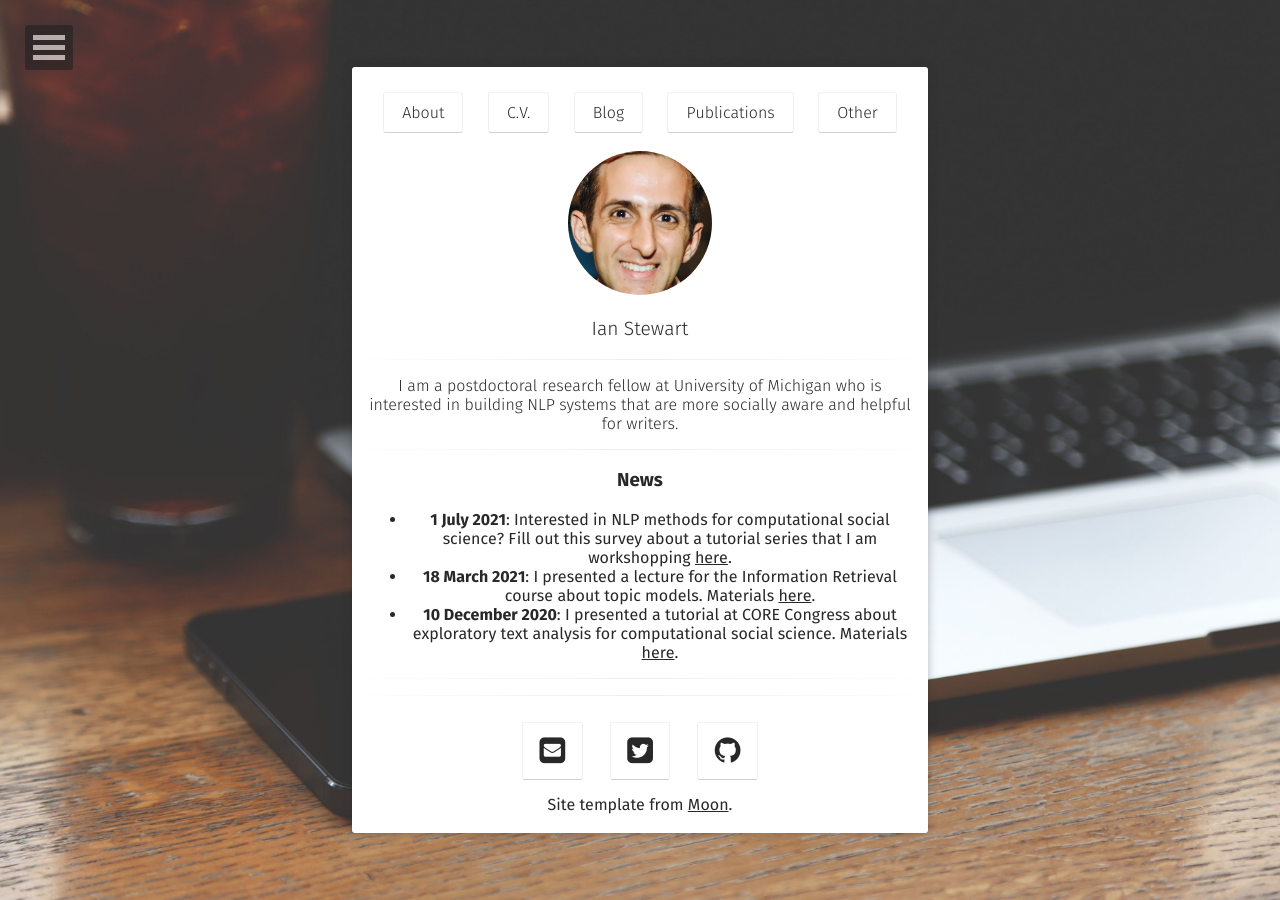
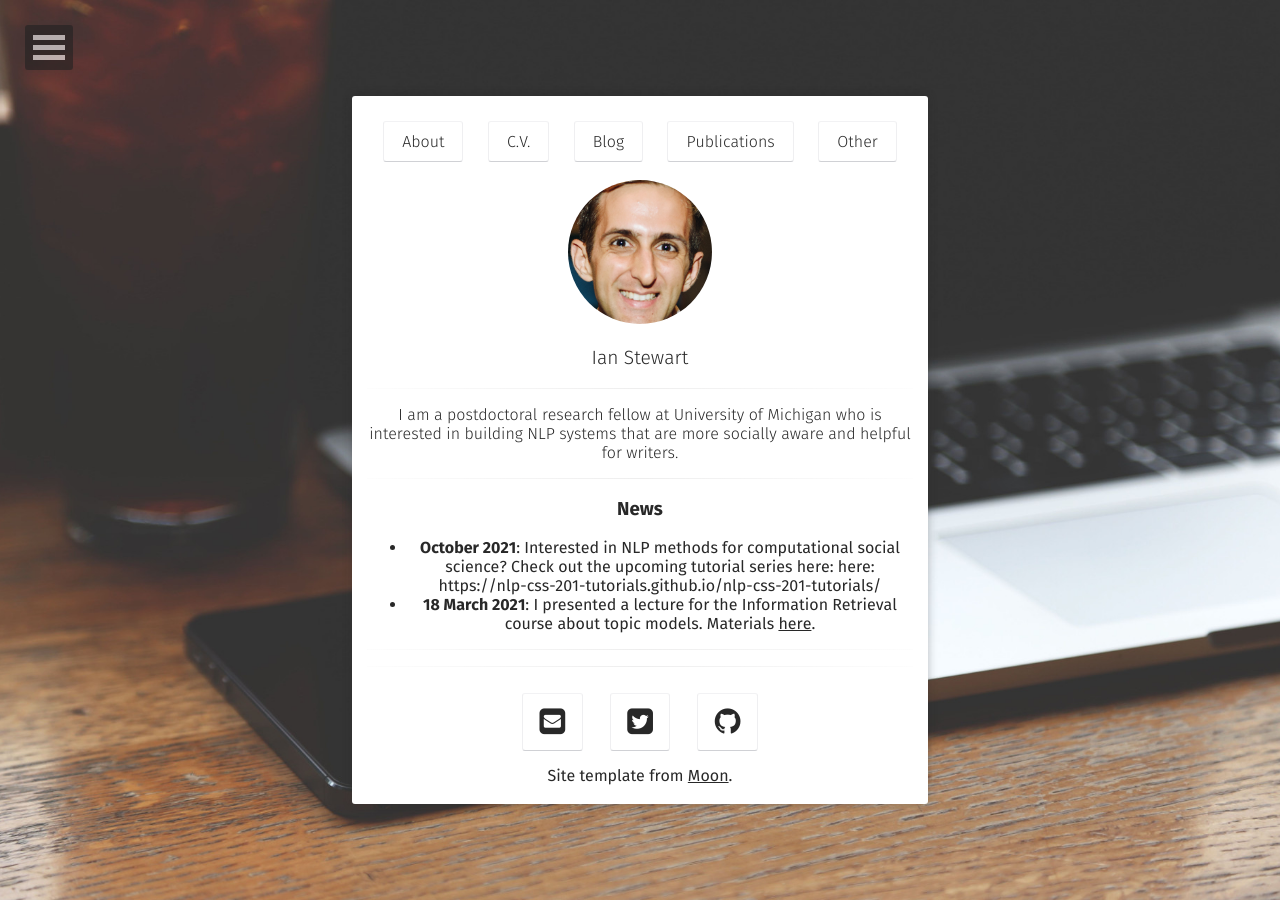
Before and after one commit to ianbstewart/ianbstewart.github.io, a Jekyll site: the page built from index.html, in a window 1280 px wide. Built offline with Jekyll 4.4.1, drawn with Linux system fonts in a browser that asks for light colours; some web fonts are replaced.

Commit message:
updated news

```diff
--- a/_layouts/home.html
+++ b/_layouts/home.html
@@ -37,9 +37,8 @@ layout: compress
                  <hr class="hr-line">
                  <h3><b>News</b></h3>
                 <ul>
-                    <li><b>1 July 2021</b>: Interested in NLP methods for computational social science? Fill out this survey about a tutorial series that I am workshopping <a href="https://docs.google.com/forms/d/e/1FAIpQLSecJzre2ktnIZ6X8hDI1GaZ4Uk-ARQ1fgyD2-hmmOXEnSIGPQ/viewform">here</a>.
+                    <li><b>October 2021</b>: Interested in NLP methods for computational social science? Check out the upcoming tutorial series here: here: https://nlp-css-201-tutorials.github.io/nlp-css-201-tutorials/
                     <li><b>18 March 2021</b>: I presented a lecture for the Information Retrieval course about topic models. Materials <a href="https://docs.google.com/presentation/d/1ygOIzor_QTAspI3J7BsLVuZXFUFitbIe4ufzbRieros/">here</a>.
-                    <li><b>10 December 2020</b>: I presented a tutorial at CORE Congress about exploratory text analysis for computational social science. Materials <a href="https://github.com/ianbstewart/CORE_tutorial_2020">here</a>.
                 </ul>
                  <hr class="hr-line">
                  {% include social-links.html %}
```
